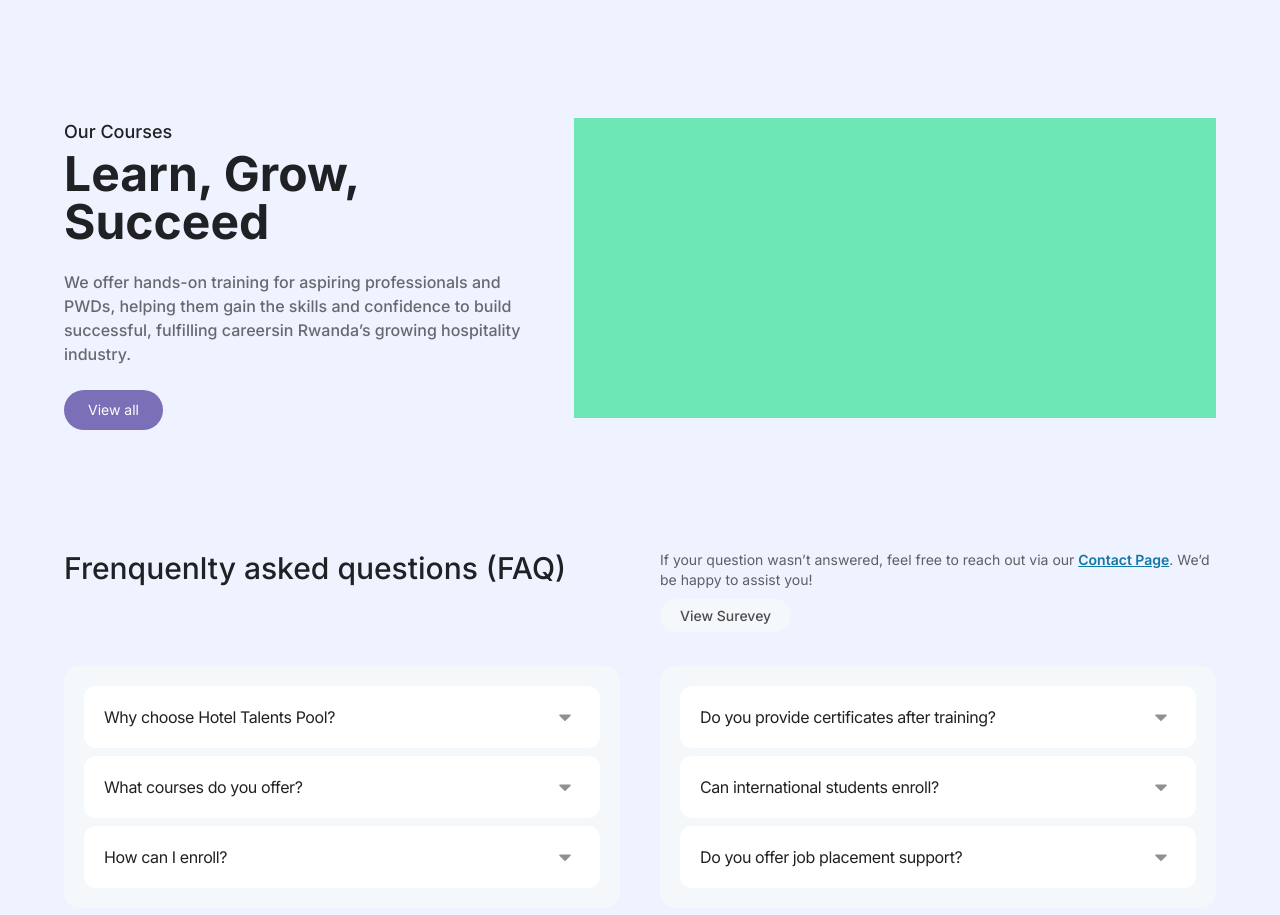
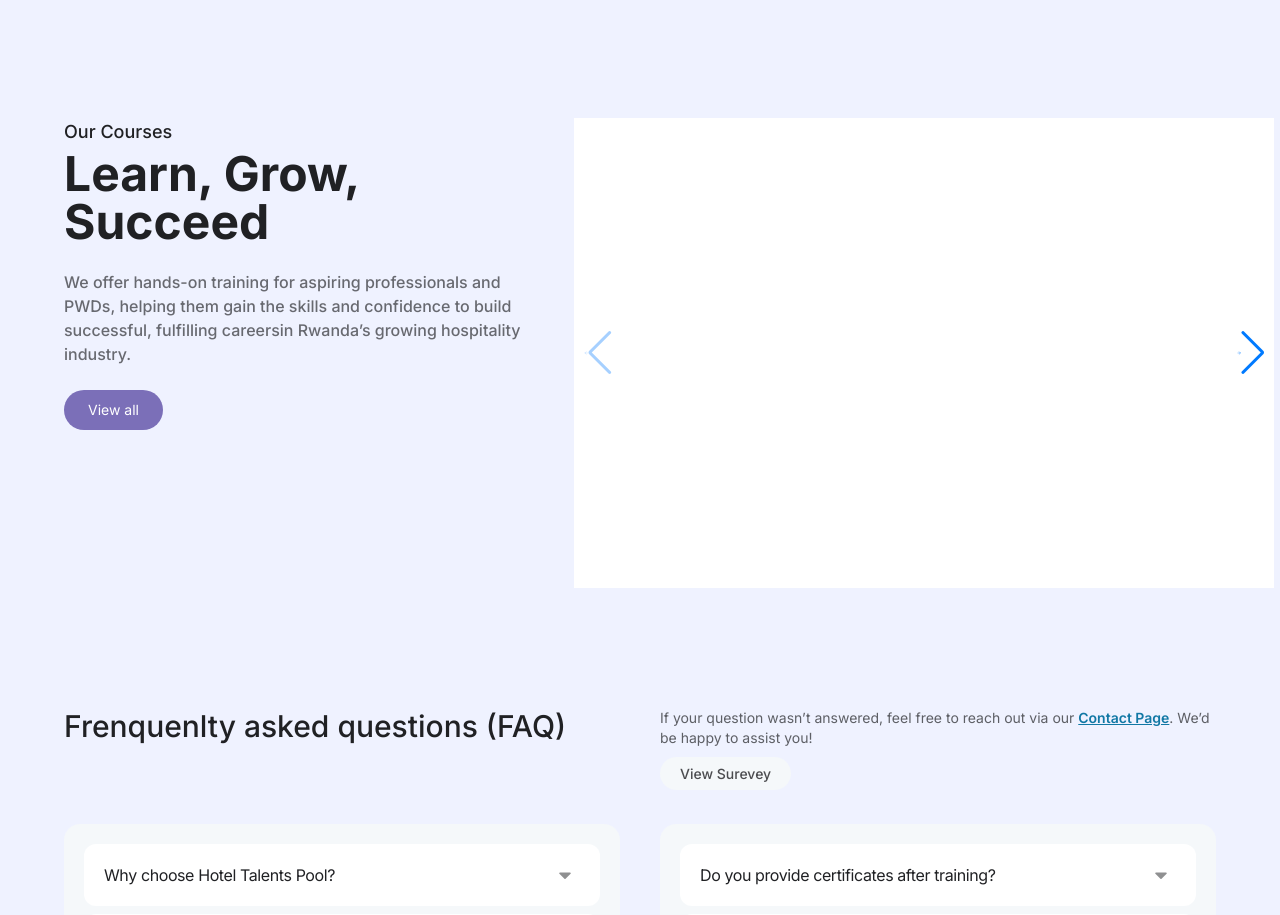
Before and after one commit to mbonikev/hotel_talents_pool, a React (Vite) app: page /#/ in a window 1280 px wide. Shown: the part 1197-2112 px from the top of the page. Built offline with nearby package versions, Linux system fonts and the light colour scheme; what ldrs would draw is missing.

Commit message:
Stalker-commit: src/components/FewCourses.jsx

```diff
--- a/src/components/FewCourses.jsx
+++ b/src/components/FewCourses.jsx
@@ -7,6 +7,7 @@ import "swiper/css/effect-fade";
 import "swiper/css/pagination";
 import { Swiper, SwiperSlide } from "swiper/react";
 import { Autoplay, Navigation, EffectFade } from "swiper/modules";
+import { LuArrowLeft, LuArrowRight } from "react-icons/lu";
 
 function FewCourses() {
   return (
@@ -28,7 +29,41 @@ function FewCourses() {
       </div>
       {/* courses grid */}
       <div className="w-full max-w-[700px] gap-5 bg-emerald-300 min-h-[300px]">
+      <div className=" h-fit w-full relative">
+                  <Swiper
+                    slidesPerView={1}
+                    spaceBetween={10}
+                    effect={"fade"}
+                    speed={1000}
+                    autoplay={{
+                      delay: 12000,
+                      disableOnInteraction: false,
+                    }}
+                    modules={[Autoplay, EffectFade, Navigation]}
+                    navigation={{
+                      nextEl: ".swiper-button-next",
+                      prevEl: ".swiper-button-prev",
+                    }}
+                    className="mySwiper"
+                  >
+                    {CoursesSection.courses.map((course, index) => (
+                      <SwiperSlide>
+                        <div
+                          key={index}
+                          className="h-[470px] w-full relative overflow-hidden"
+                        >
 
+                        </div>
+                      </SwiperSlide>
+                    ))}
+                    <div className="swiper-button-next hero max-lg:hidden">
+                      <LuArrowRight />
+                    </div>
+                    <div className="swiper-button-prev hero max-lg:hidden">
+                      <LuArrowLeft />
+                    </div>
+                  </Swiper>
+                </div>
       </div>
     </div>
   );
```
